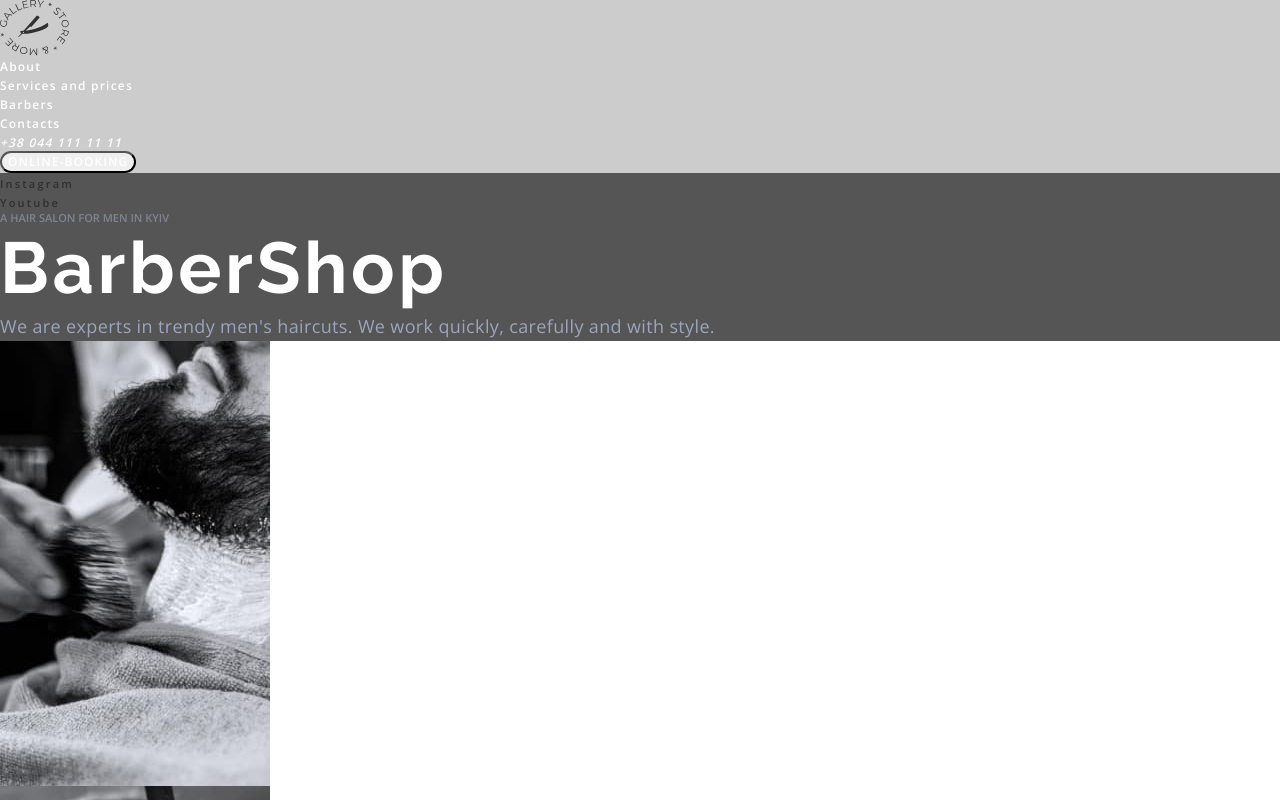
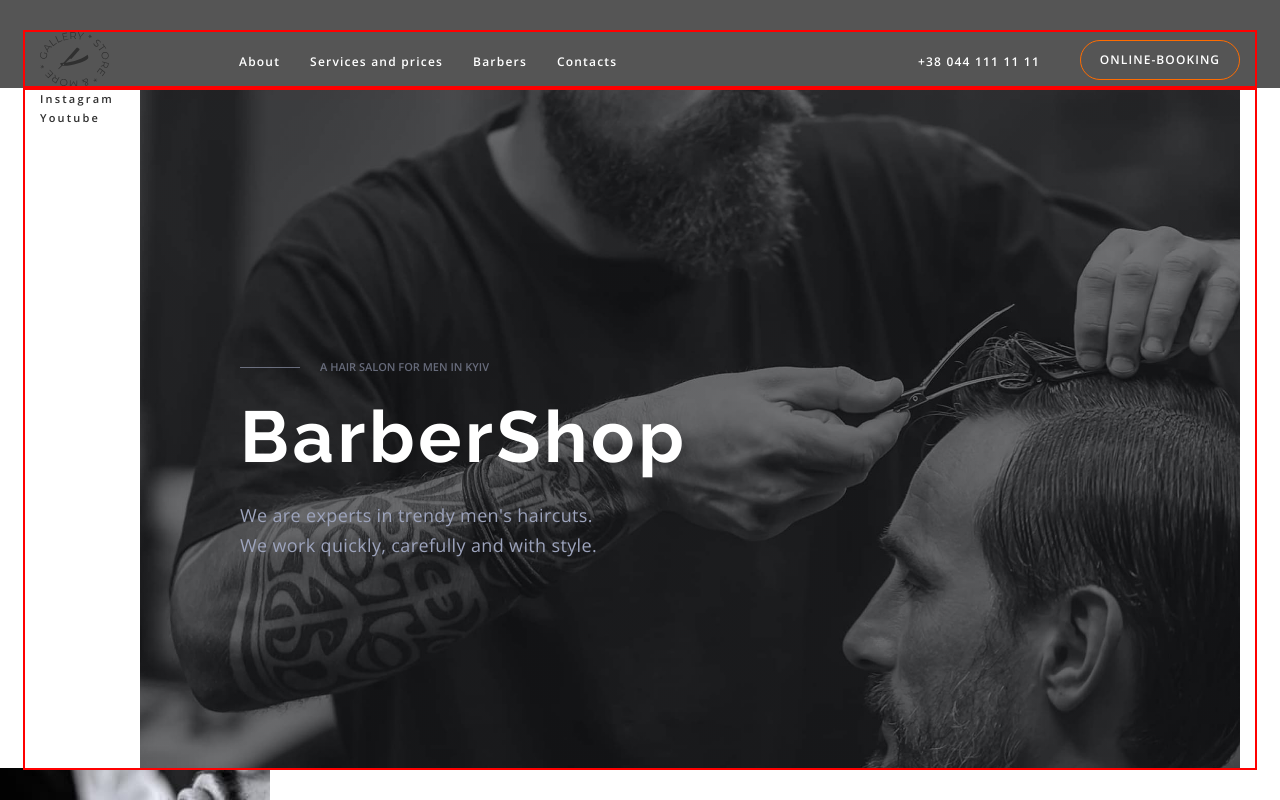
Before and after one commit to Dmytro2708/practice, a plain HTML site: page index.html in a window 1280 px wide. Shown: the top 800 px of the page. Drawn offline with nearby package versions, Linux system fonts and the light colour scheme.

Commit message:
update css

```diff
--- a/css/styles.css
+++ b/css/styles.css
@@ -1,4 +1,9 @@
 :root {
+  --first-title-color: #ffffff;
+  --second-title-color: #303030;
+  --first-btn-color: #ffffff;
+  --second-btn-color: #303030;
+  --typical-lh: 1.36;
 }
 
 body {
@@ -28,10 +33,68 @@ img {
   text-decoration: none;
 }
 
+.visually-hidden {
+  position: absolute;
+  width: 1px;
+  height: 1px;
+  margin: -1px;
+  border: 0;
+  padding: 0;
+  white-space: nowrap;
+  clip-path: inset(100%);
+  clip: rect(0 0 0 0);
+  overflow: hidden;
+}
+
+.container {
+  width: 1200px;
+  padding-left: 15px;
+  padding-right: 15px;
+  margin: 0 auto;
+  outline: 2px solid red;
+}
+
+.btn {
+  min-width: 160px;
+  height: 40px;
+  font-family: inherit;
+  font-weight: 600;
+  font-size: 12px;
+  line-height: 1.33;
+  letter-spacing: 0.09em;
+  text-transform: uppercase;
+  cursor: pointer;
+  border: 1px solid #ff6c00;
+  border-radius: 25px;
+  background-color: transparent;
+}
+
 /* --------header----------- */
 
 .header {
-  background-color: #ccc;
+  padding-top: 32px;
+  background-color: #555;
+}
+
+.header-container {
+  display: flex;
+  align-items: center;
+  justify-content: space-between;
+}
+
+.header-nav {
+  display: flex;
+  align-items: center;
+}
+
+.header-logo {
+  margin-right: 130px;
+}
+
+.header-list {
+  display: flex;
+  align-items: center;
+  gap: 30px;
 }
 
 .header-link {
@@ -40,43 +103,64 @@ img {
   line-height: 1.33;
   letter-spacing: 0.1em;
 
-  color: #ffffff;
+  color: var(--first-title-color);
+}
+
+.header-link:hover,
+.header-link:focus{
+  color: #ff6c00;
+}
+
+.header-address{
+  margin-left: auto;
 }
 
 .header-tel {
+  font-style: normal;
   font-weight: 600;
   font-size: 12px;
   line-height: 1.33;
   letter-spacing: 0.1em;
   text-transform: uppercase;
 
-  color: #ffffff;
+  color: var(--first-title-color);
 }
 
-.header-btn {
-  font-family: 'open sans', sans-serif;
-  font-weight: 600;
-  font-size: 12px;
-  line-height: 1.33;
-  letter-spacing: 0.09em;
-  text-transform: uppercase;
-
-  color: #ffffff;
-
-  border-radius: 25px;
-  cursor: pointer;
+.header-btn{
+  color: var(--first-btn-color);
+  margin-left: 40px;
 }
 
 /* ------main-------------- */
 
 .top-text {
+  font-weight: 600;
+  font-size: 11px;
+  line-height: 1.36;
   text-transform: uppercase;
+  display: flex;
+  align-items: center;
+  gap: 20px;
+}
+
+.top-text::before{
+  content:'';
+  background-color: currentColor;
+  width: 60px;
+  height: 1px;
+
+
 }
 
 /* ---------section hero------------ */
 
-.hero {
-  background-color: #555;
+.hero-container {
+  display: flex;
+
+}
+
+.hero-list{
+  width: 100px;
 }
 
 .hero-link {
@@ -84,16 +168,30 @@ img {
   font-size: 11px;
   line-height: 1.36;
   letter-spacing: 0.2em;
-
   color: #303030;
 }
 
+.hero-link:hover,
+.hero-link:focus{
+  color: #ff6c00;
+}
+
+.hero-wrap {
+  background-image: linear-gradient(
+    rgba(25, 28, 38, 0.2),
+    rgba(25, 28, 38, 0.2)
+  ),
+  url('../images/slider-img3.jpg');
+  background-repeat: no-repeat;
+  background-position: center;
+  background-size: cover;
+  flex-grow: 1;
+  padding: 272px 100px 208px;
+}
+
 .hero-top-text {
-  font-weight: 600;
-  font-size: 11px;
-  line-height: 1.36;
-
   color: rgba(157, 164, 189, 0.6);
+  margin-bottom: 20px;
 }
 
 .hero-title {
@@ -102,17 +200,18 @@ img {
   font-size: 72px;
   line-height: 1.18;
   letter-spacing: 0.05em;
-
   color: #ffffff;
+  margin-bottom: 20px;
 }
 
 .hero-bottom-text {
+  max-width: 360px;
   font-weight: 400;
   font-size: 18px;
   line-height: 1.67;
   letter-spacing: 0.02em;
+  color: #9da4bd;
 
-  color: #9da4bd;
 }
 
 /* ---------section about------------ */
@@ -355,7 +454,6 @@ img {
   font-size: 11px;
   line-height: 1.36;
   text-transform: uppercase;
-
   color: #ffffff;
   background-color: #111;
 }
@@ -365,7 +463,6 @@ img {
   font-size: 18px;
   line-height: 1.67;
   letter-spacing: 0.02em;
-
   color: #9da4bd;
 }
 
--- a/index.html
+++ b/index.html
@@ -5,7 +5,13 @@
     <meta http-equiv="X-UA-Compatible" content="IE=edge" />
     <meta name="viewport" content="width=device-width, initial-scale=1.0" />
     <title>BarberShop</title>
-    <link rel="stylesheet" href="https://cdnjs.cloudflare.com/ajax/libs/normalize/8.0.1/normalize.min.css" integrity="sha512-NhSC1YmyruXifcj/KFRWoC561YpHpc5Jtzgvbuzx5VozKpWvQ+4nXhPdFgmx8xqexRcpAglTj9sIBWINXa8x5w==" crossorigin="anonymous" referrerpolicy="no-referrer" />
+    <link
+      rel="stylesheet"
+      href="https://cdnjs.cloudflare.com/ajax/libs/normalize/8.0.1/normalize.min.css"
+      integrity="sha512-NhSC1YmyruXifcj/KFRWoC561YpHpc5Jtzgvbuzx5VozKpWvQ+4nXhPdFgmx8xqexRcpAglTj9sIBWINXa8x5w=="
+      crossorigin="anonymous"
+      referrerpolicy="no-referrer"
+    />
     <link rel="preconnect" href="https://fonts.googleapis.com" />
     <link rel="preconnect" href="https://fonts.gstatic.com" crossorigin />
     <link
@@ -16,45 +22,72 @@
   </head>
   <body>
     <header class="header">
+      <div class="header-container container">
         <nav class="header-nav">
-        <a class="header-logo" href=""><img src="./images/logo.svg" alt="site logo" /></a>
+          <a class="header-logo" href=""
+            ><img src="./images/logo.svg" alt="site logo"
+          /></a>
           <ul class="header-list list">
-          <li class="header-item"><a class="header-link link" href="">About</a></li>
-          <li class="header-item"><a class="header-link link" href="">Services and prices</a></li>
-          <li class="header-item"><a class="header-link link" href="">Barbers</a></li>
-          <li class="header-item"><a class="header-link link" href="">Contacts</a></li>
+            <li class="header-item">
+              <a class="header-link link" href="">About</a>
+            </li>
+            <li class="header-item">
+              <a class="header-link link" href="">Services and prices</a>
+            </li>
+            <li class="header-item">
+              <a class="header-link link" href="">Barbers</a>
+            </li>
+            <li class="header-item">
+              <a class="header-link link" href="">Contacts</a>
+            </li>
           </ul>
         </nav>
         <address class="header-address">
-        <a class="header-tel link" href="tel:+380441111111">+38 044 111 11 11</a>
+          <a class="header-tel link" href="tel:+380441111111"
+            >+38 044 111 11 11</a
+          >
         </address>
-      <button class="header-btn" type="button">Online-booking</button>
+        <button class="header-btn btn" type="button">Online-booking</button>
+      </div>
     </header>
     <main>
       <section class="hero">
+        <div class="hero-container container">
           <ul class="hero-list list">
             <li class="hero-item">
-            <a class="hero-link link" href="" target="_blank" rel="noopener noreferrer nofollow"
+              <a
+                class="hero-link link"
+                href=""
+                target="_blank"
+                rel="noopener noreferrer nofollow"
                 >Instagram</a
               >
-          </li class="hero-item">
-          <li>
-            <a class="hero-link link" href="" target="_blank" rel="noopener noreferrer nofollow"
+            </li>
+            <li class="hero-item">
+              <a
+                class="hero-link link"
+                href=""
+                target="_blank"
+                rel="noopener noreferrer nofollow"
                 >Youtube</a
               >
             </li>
           </ul>
+          <div class="hero-wrap">
             <p class="hero-top-text top-text">A hair salon for men in Kyiv</p>
             <h1 class="hero-title">BarberShop</h1>
             <p class="hero-bottom-text">
-          We are experts in trendy men's haircuts. We work quickly, carefully
-          and with style.
+              We are experts in trendy men's haircuts. We work quickly,
+              carefully and with style.
             </p>
+          </div>
+        </div>
       </section>
       <section class="about">
         <ul class="about-list list">
           <li class="about-item">
-            <img class="about pic"
+            <img
+              class="about pic"
               src="./images/about-img1.jpg"
               alt="haircuts"
               width="270"
@@ -62,7 +95,8 @@
             />
           </li>
           <li class="about-item">
-            <img class="about pic"
+            <img
+              class="about pic"
               src="./images/about-img2.jpg"
               alt="haircuts"
               width="270"
@@ -86,7 +120,9 @@
         <button class="about-btn" type="button">Online-booking</button>
       </section>
       <section class="services">
-        <p class="services-top-text top-text">Spend your time with the best masters</p>
+        <p class="services-top-text top-text">
+          Spend your time with the best masters
+        </p>
         <h2 class="services-title">Services and prices</h2>
         <ul class="services-list list">
           <li class="services-item">
@@ -153,7 +189,9 @@
         </p>
       </section>
       <section class="barbers">
-        <p class="barbers-top-text top-text">For true enjoyers of the atmosphere</p>
+        <p class="barbers-top-text top-text">
+          For true enjoyers of the atmosphere
+        </p>
         <h2 class="barbers-title">Our barbers</h2>
         <ul class="barbers-list list">
           <li class="barbers-item">
@@ -189,8 +227,10 @@
         </ul>
       </section>
       <section class="portfolio">
-        <p class="portfolio-top-text top-text">In Latin, "barba" means "beard"</p>
-        <h2 class="portfolio-title" hidden>portfolio</h2>
+        <p class="portfolio-top-text top-text">
+          In Latin, "barba" means "beard"
+        </p>
+        <h2 class="portfolio-title visually-hidden">portfolio</h2>
         <ul class="portfolio-list list">
           <li class="portfolio-item">
             <img
@@ -234,16 +274,23 @@
         <address class="contacts-address">
           <ul class="contacts-list list">
             <li class="contacts-item">
-              <a class="contacts-link link"
+              <a
+                class="contacts-link link"
                 href="https://goo.gl/maps/94qhwjC99Z6VeCLv8?coh=178572&entry=tt"
                 target="_blank"
                 rel="noopener noreferrer nofollow"
                 >st. Vasylkivska, 7A<br />Kyiv, 08132</a
               >
             </li>
-            <li class="contacts-item"><a class="contacts-link link" href="tel:+380441111111">+38 044 111 11 11</a></li>
             <li class="contacts-item">
-              <a class="contacts-link link" href="mailto:barbershop@email.com">barbershop@email.com</a>
+              <a class="contacts-link link" href="tel:+380441111111"
+                >+38 044 111 11 11</a
+              >
+            </li>
+            <li class="contacts-item">
+              <a class="contacts-link link" href="mailto:barbershop@email.com"
+                >barbershop@email.com</a
+              >
             </li>
           </ul>
         </address>
@@ -255,12 +302,20 @@
       <p class="footer-copyright">&#169;Copyright 2020</p>
       <ul class="footer-list list">
         <li class="footer-item">
-          <a class="footer-link link" href="" target="_blank" rel="noopener noreferrer nofollow"
+          <a
+            class="footer-link link"
+            href=""
+            target="_blank"
+            rel="noopener noreferrer nofollow"
             >Instagram</a
           >
         </li>
         <li class="footer-item">
-          <a class="footer-link link" href="" target="_blank" rel="noopener noreferrer nofollow"
+          <a
+            class="footer-link link"
+            href=""
+            target="_blank"
+            rel="noopener noreferrer nofollow"
             >Youtube</a
           >
         </li>
```
Also changed, not shown: images/slider-img3.jpg (added). Lines whose indentation alone changed are shown as unchanged.
